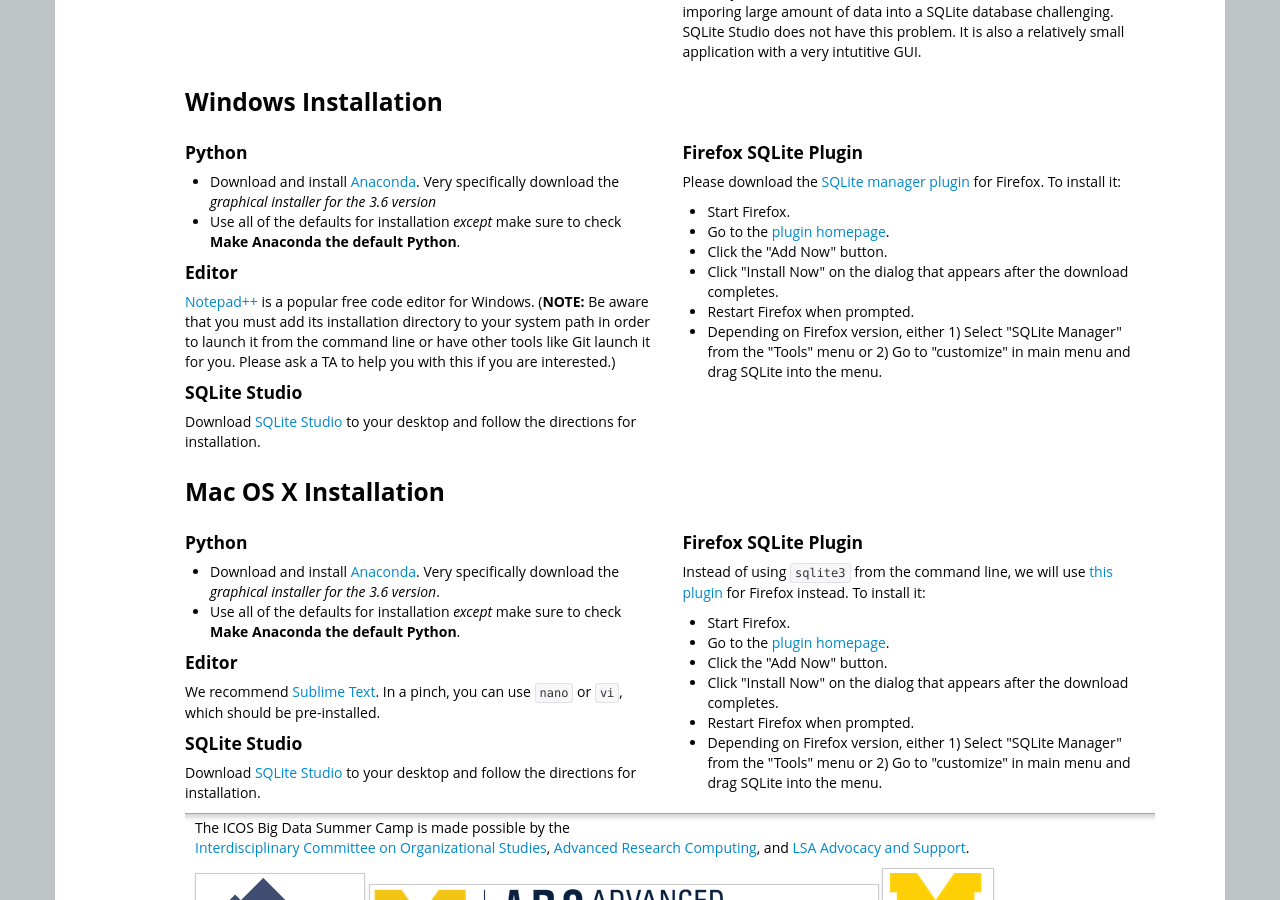
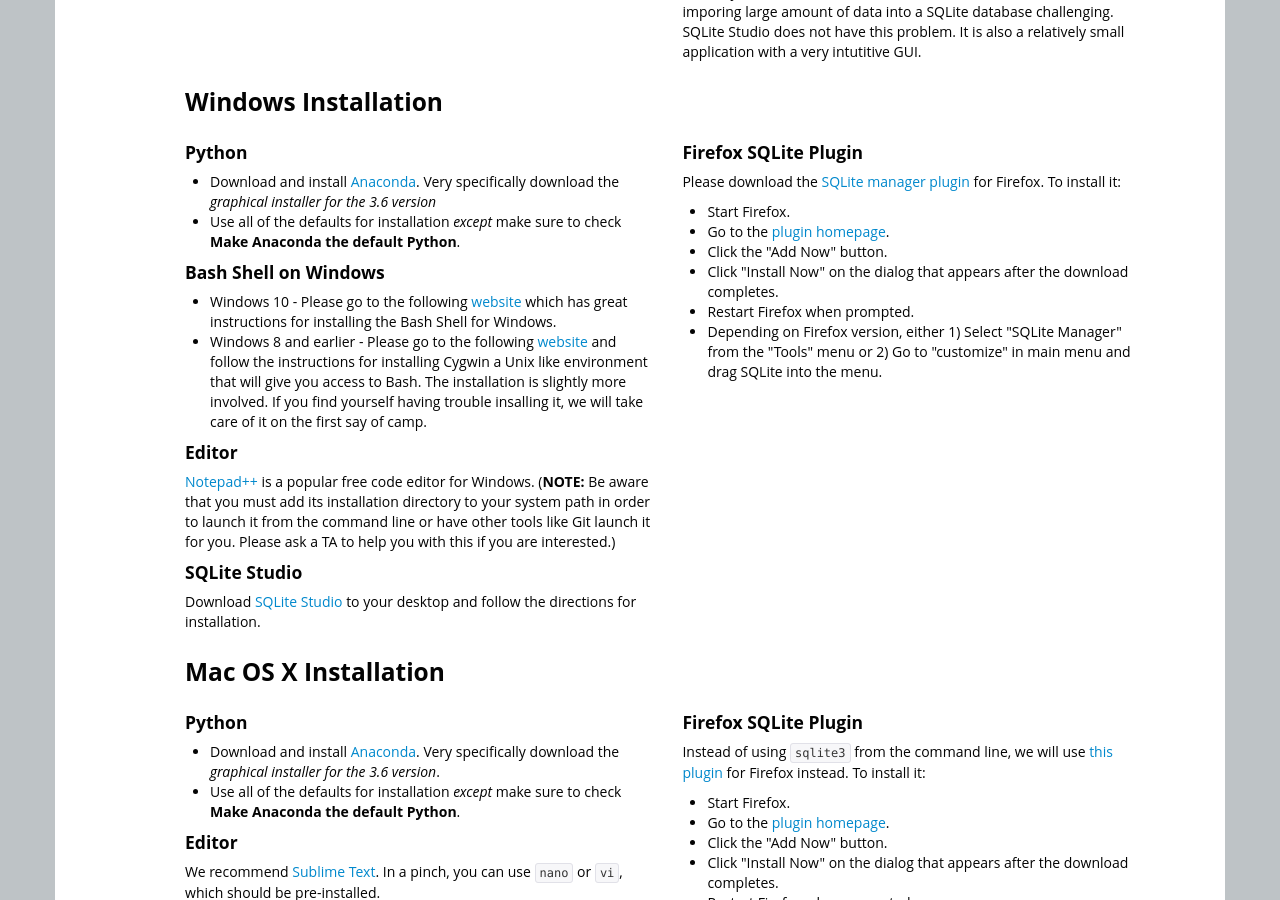
Before and after one commit to ICOSBigDataCamp/2018-summer-camp, a Jekyll site: the page built from index.html, in a window 1280 px wide and 900 px high, scrolled down 3359 px. Built offline with Jekyll 4.4.1, drawn with Linux system fonts in a browser that asks for light colours.

Commit message:
Update setup.html
Added information about installing Bash for Windows and Cygwin.

```diff
--- a/_includes/setup.html
+++ b/_includes/setup.html
@@ -64,7 +64,18 @@
         make sure to check <strong>Make Anaconda the default Python</strong>.
       </li>
     </ul>
-
+    <h4>Bash Shell on Windows</h4>
+    <ul>
+      <li>
+        Windows 10 - Please go to the following <a href="https://msdn.microsoft.com/en-us/commandline/wsl/about">website</a>
+	which has great instructions for installing the Bash Shell for Windows.
+      </li>
+      <li>
+        Windows 8 and earlier -  Please go to the following <a href="http://www.mcclean-cooper.com/valentino/cygwin_install/">website</a>
+	 and follow the instructions for installing Cygwin a Unix like environment that will give you access to Bash. The installation is slightly
+	  more involved. If you find yourself having trouble insalling it, we will take care of it on the first say of camp.
+      </li>
+    </ul>
     <h4>Editor</h4>
     <p>
       <a href="http://notepad-plus-plus.org/">Notepad++</a> is a
```
